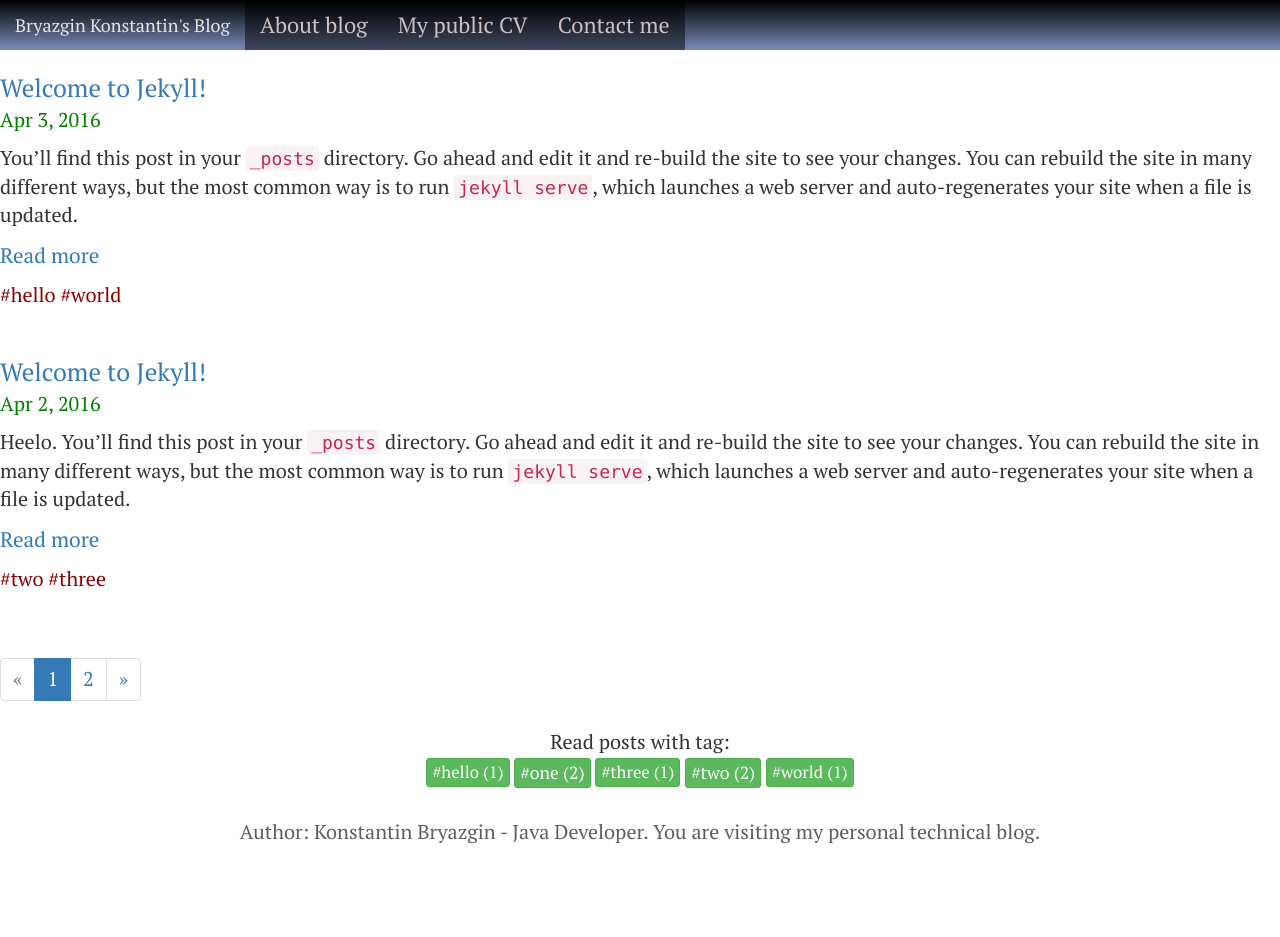
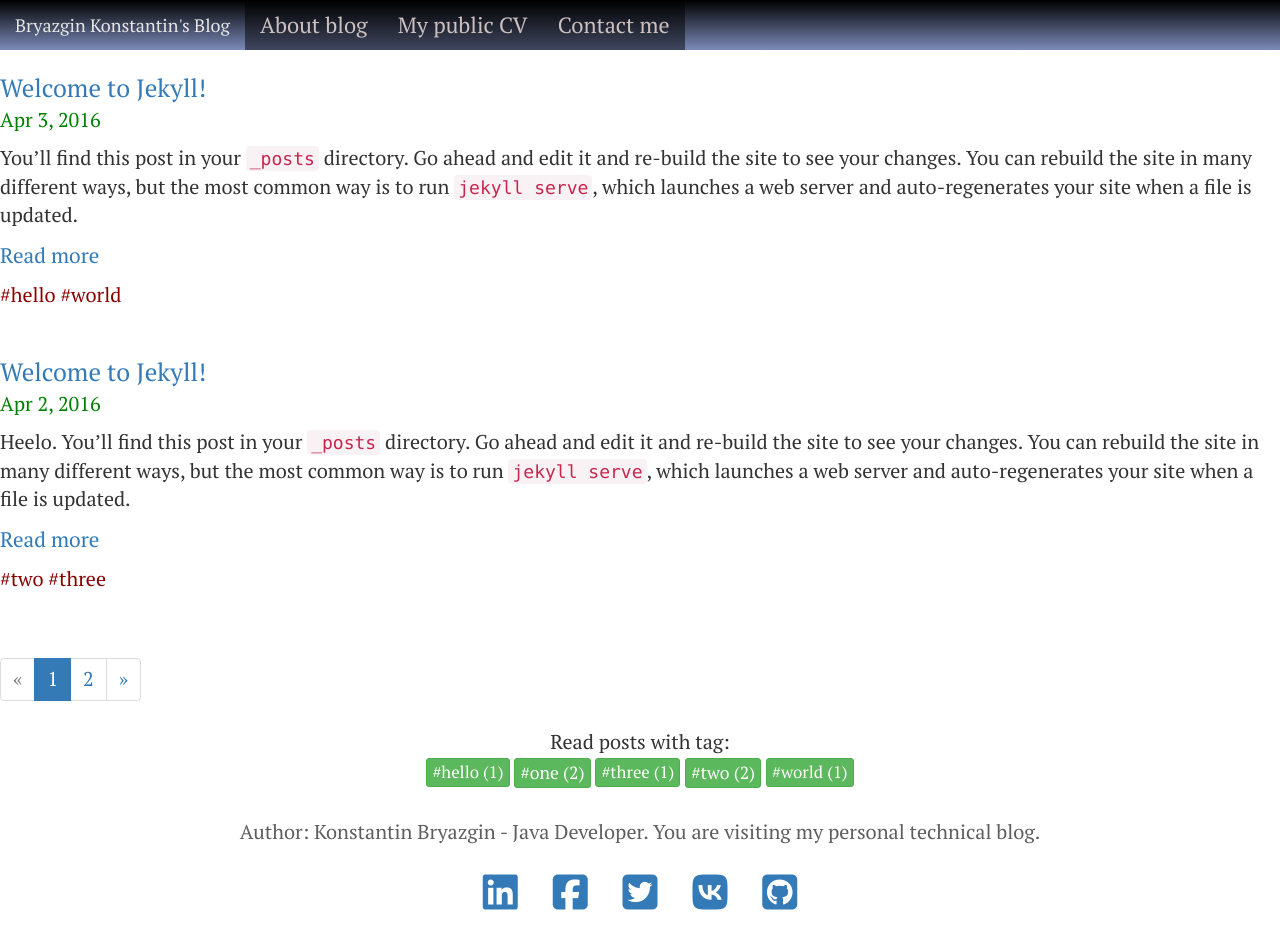
Before and after one commit to bryazginkos/bryazginkos.github.io, a Jekyll site: the page built from index.html, in a window 1280 px wide. Built offline with Jekyll 4.4.1, drawn with Linux system fonts in a browser that asks for light colours; nearby versions of some CDN libraries; library files that are not in the unit come from our copies; the list of posts is cut into pages by our own code; before the commit the page ends 900 px from its top, so only the background shows below that.

Commit message:
contact icons

```diff
--- a/_includes/footer.html
+++ b/_includes/footer.html
@@ -12,6 +12,13 @@
             {% endfor %}
         </div>
         <p class="text-center blog-desc">{{ site.description }}</p>
+        <p class="text-center">
+            <a class="fa contact fa-2x fa-linkedin-square"></a>
+            <a class="fa contact fa-2x fa-facebook-square"></a>
+            <a class="fa contact fa-2x fa-twitter-square"></a>
+            <a class="fa contact fa-2x fa-vk"></a>
+            <a class="fa contact fa-2x fa-github-square"></a>
+        </p>
     </div>
 
 </footer>
--- a/_includes/head.html
+++ b/_includes/head.html
@@ -9,6 +9,7 @@
   <link rel="stylesheet" href="{{ "/css/main.css" | prepend: site.baseurl }}">
   <link href='https://fonts.googleapis.com/css?family=PT+Serif:400,700,400italic,700italic' rel='stylesheet' type='text/css'>
   <link rel="shortcut icon" type="image/png" href="/images/favicon.ico">
+  <link rel="stylesheet" href="bower_components/font-awesome-bower/css/font-awesome.css"/>
   <link rel="canonical" href="{{ page.url | replace:'index.html','' | prepend: site.baseurl | prepend: site.url }}">
   <link rel="alternate" type="application/rss+xml" title="{{ site.title }}" href="{{ "/feed.xml" | prepend: site.baseurl | prepend: site.url }}">
 </head>
--- a/bower.json
+++ b/bower.json
@@ -9,6 +9,7 @@
   "moduleType": [],
   "license": "MIT",
   "dependencies": {
-    "bootstrap-sass": "^3.3.6"
+    "bootstrap-sass": "^3.3.6",
+    "font-awesome-bower": "^4.5.0"
   }
 }
--- a/css/main.scss
+++ b/css/main.scss
@@ -36,6 +36,10 @@ $icon-font-path: "/bower_components/bootstrap-sass/assets/fonts/bootstrap/";
   color: #5e5e5e;
 }
 
+.contact {
+  margin: 15px;
+  cursor: pointer;
+}
 
 @mixin media-query($device) {
     @media screen and (max-width: $device) {
```
